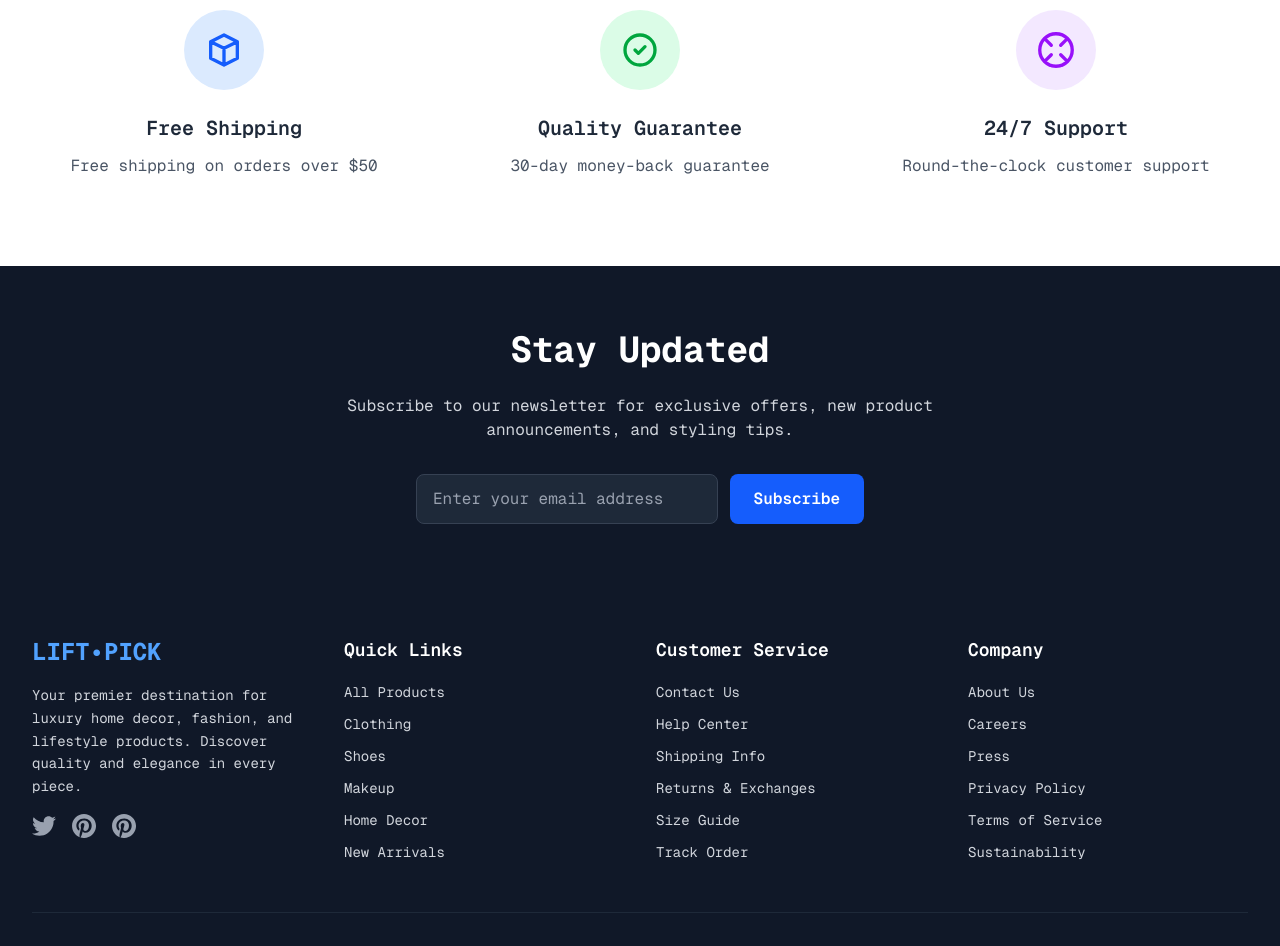
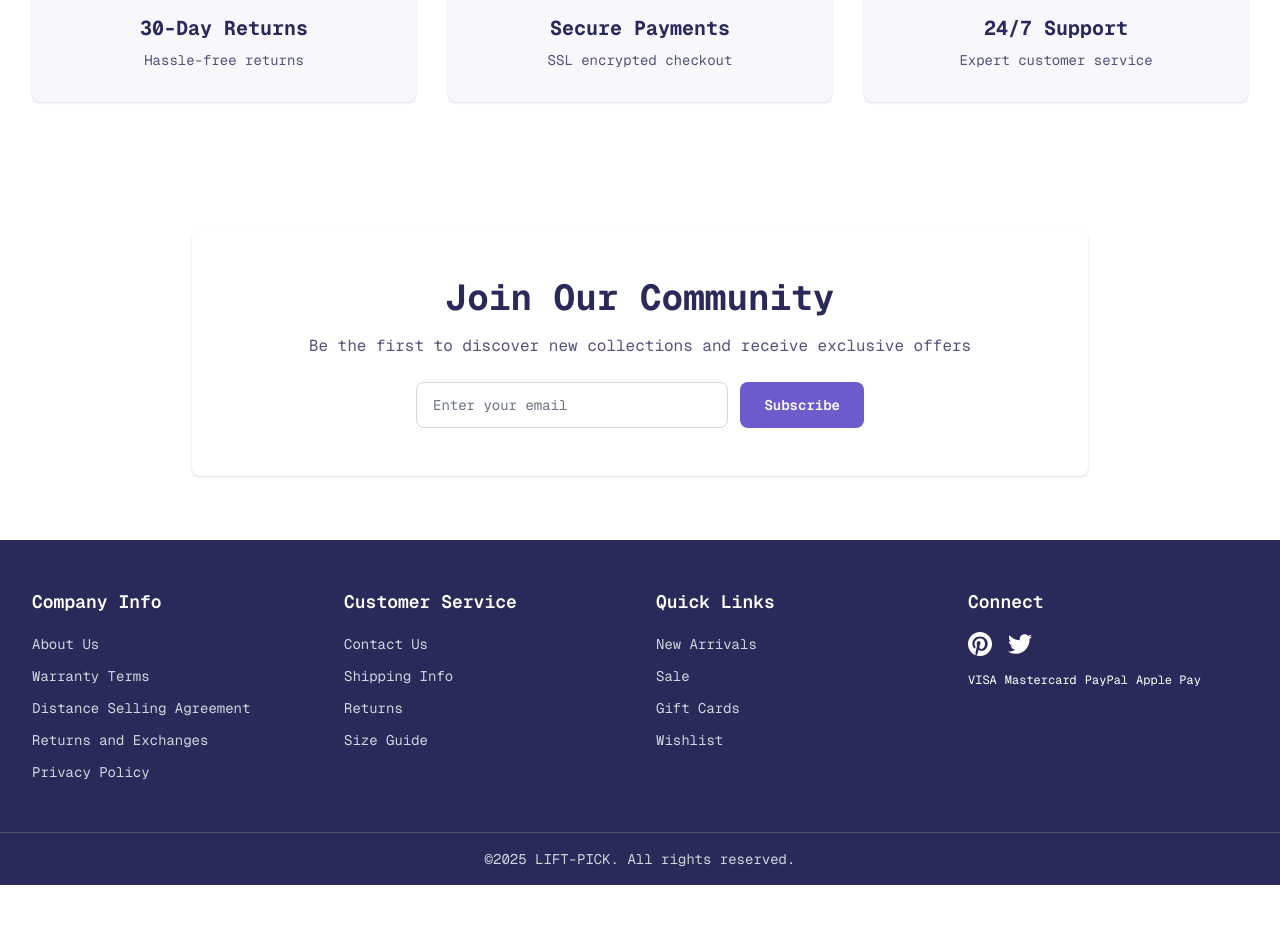
Before and after one commit to sabo64053-pixel/l-ftproje, a Next.js app: page / in a window 1280 px wide. Shown: the part 1966-2912 px from the top of the page. After the commit the page ends 2851 px from the top, so only its background shows below. Built offline with nearby package versions, Linux system fonts and the light colour scheme.

Commit message:
Figma tasarımına uygun güncellemeler - Service Benefits, Newsletter ve Footer tamamlandı - Category sayfası açılır-kapanır filtre menüsü eklendi

```diff
--- a/components/Footer.js
+++ b/components/Footer.js
@@ -3,70 +3,37 @@ import Link from 'next/link';
 
 const Footer = () => {
   return (
-    <footer className="bg-gray-900 text-white">
+    <footer className="bg-[#2A2A5A] text-white">
       {/* Main Footer Content */}
       <div className="max-w-7xl mx-auto px-4 sm:px-6 lg:px-8 py-8 sm:py-12">
         <div className="grid grid-cols-1 sm:grid-cols-2 lg:grid-cols-4 gap-6 sm:gap-8">
           {/* Company Info */}
           <div className="space-y-4">
-            <div className="text-xl sm:text-2xl font-bold text-blue-400">
-              LIFT•PICK
-            </div>
-            <p className="text-gray-300 text-sm leading-relaxed">
-              Your premier destination for luxury home decor, fashion, and lifestyle products.
-              Discover quality and elegance in every piece.
-            </p>
-            <div className="flex space-x-4">
-              <a href="#" className="text-gray-400 hover:text-white transition-colors">
-                <svg className="w-5 h-5 sm:w-6 sm:h-6" fill="currentColor" viewBox="0 0 24 24">
-                  <path d="M24 4.557c-.883.392-1.832.656-2.828.775 1.017-.609 1.798-1.574 2.165-2.724-.951.564-2.005.974-3.127 1.195-.897-.957-2.178-1.555-3.594-1.555-3.179 0-5.515 2.966-4.797 6.045-4.091-.205-7.719-2.165-10.148-5.144-1.29 2.213-.669 5.108 1.523 6.574-.806-.026-1.566-.247-2.229-.616-.054 2.281 1.581 4.415 3.949 4.89-.693.188-1.452.232-2.224.084.626 1.956 2.444 3.379 4.6 3.419-2.07 1.623-4.678 2.348-7.29 2.04 2.179 1.397 4.768 2.212 7.548 2.212 9.142 0 14.307-7.721 13.995-14.646.962-.695 1.797-1.562 2.457-2.549z"/>
-                </svg>
-              </a>
-              <a href="#" className="text-gray-400 hover:text-white transition-colors">
-                <svg className="w-5 h-5 sm:w-6 sm:h-6" fill="currentColor" viewBox="0 0 24 24">
-                  <path d="M12.017 0C5.396 0 .029 5.367.029 11.987c0 5.079 3.158 9.417 7.618 11.174-.105-.949-.199-2.403.041-3.439.219-.937 1.406-5.957 1.406-5.957s-.359-.72-.359-1.781c0-1.663.967-2.911 2.168-2.911 1.024 0 1.518.769 1.518 1.688 0 1.029-.653 2.567-.992 3.992-.285 1.193.6 2.165 1.775 2.165 2.128 0 3.768-2.245 3.768-5.487 0-2.861-2.063-4.869-5.008-4.869-3.41 0-5.409 2.562-5.409 5.199 0 1.033.394 2.143.889 2.741.099.12.112.225.085.345-.09.375-.293 1.199-.334 1.363-.053.225-.172.271-.402.165-1.495-.69-2.433-2.878-2.433-4.646 0-3.776 2.748-7.252 7.92-7.252 4.158 0 7.392 2.967 7.392 6.923 0 4.135-2.607 7.462-6.233 7.462-1.214 0-2.357-.629-2.75-1.378l-.748 2.853c-.271 1.043-1.002 2.35-1.492 3.146C9.57 23.812 10.763 24.009 12.017 24.009c6.624 0 11.99-5.367 11.99-11.988C24.007 5.367 18.641.001 12.017.001z"/>
-                </svg>
-              </a>
-              <a href="#" className="text-gray-400 hover:text-white transition-colors">
-                <svg className="w-5 h-5 sm:w-6 sm:h-6" fill="currentColor" viewBox="0 0 24 24">
-                  <path d="M12.017 0C5.396 0 .029 5.367.029 11.987c0 5.079 3.158 9.417 7.618 11.174-.105-.949-.199-2.403.041-3.439.219-.937 1.406-5.957 1.406-5.957s-.359-.72-.359-1.781c0-1.663.967-2.911 2.168-2.911 1.024 0 1.518.769 1.518 1.688 0 1.029-.653 2.567-.992 3.992-.285 1.193.6 2.165 1.775 2.165 2.128 0 3.768-2.245 3.768-5.487 0-2.861-2.063-4.869-5.008-4.869-3.41 0-5.409 2.562-5.409 5.199 0 1.033.394 2.143.889 2.741.099.12.112.225.085.345-.09.375-.293 1.199-.334 1.363-.053.225-.172.271-.402.165-1.495-.69-2.433-2.878-2.433-4.646 0-3.776 2.748-7.252 7.92-7.252 4.158 0 7.392 2.967 7.392 6.923 0 4.135-2.607 7.462-6.233 7.462-1.214 0-2.357-.629-2.75-1.378l-.748 2.853c-.271 1.043-1.002 2.35-1.492 3.146C9.57 23.812 10.763 24.009 12.017 24.009c6.624 0 11.99-5.367 11.99-11.988C24.007 5.367 18.641.001 12.017.001z"/>
-                </svg>
-              </a>
-            </div>
-          </div>
-
-          {/* Quick Links */}
-          <div className="space-y-4">
-            <h3 className="text-lg font-semibold text-white">Quick Links</h3>
+            <h3 className="text-lg font-semibold text-white">Company Info</h3>
             <ul className="space-y-2">
               <li>
-                <Link href="/products" className="text-gray-300 hover:text-white transition-colors text-sm">
-                  All Products
+                <Link href="/about" className="text-gray-300 hover:text-white transition-colors text-sm">
+                  About Us
                 </Link>
               </li>
               <li>
-                <Link href="/category/clothing" className="text-gray-300 hover:text-white transition-colors text-sm">
-                  Clothing
+                <Link href="/warranty" className="text-gray-300 hover:text-white transition-colors text-sm">
+                  Warranty Terms
                 </Link>
               </li>
               <li>
-                <Link href="/category/shoes" className="text-gray-300 hover:text-white transition-colors text-sm">
-                  Shoes
+                <Link href="/distance-selling" className="text-gray-300 hover:text-white transition-colors text-sm">
+                  Distance Selling Agreement
                 </Link>
               </li>
               <li>
-                <Link href="/category/makeup" className="text-gray-300 hover:text-white transition-colors text-sm">
-                  Makeup
+                <Link href="/returns" className="text-gray-300 hover:text-white transition-colors text-sm">
+                  Returns and Exchanges
                 </Link>
               </li>
               <li>
-                <Link href="/category/home-decor" className="text-gray-300 hover:text-white transition-colors text-sm">
-                  Home Decor
-                </Link>
-              </li>
-              <li>
-                <Link href="/new-arrivals" className="text-gray-300 hover:text-white transition-colors text-sm">
-                  New Arrivals
+                <Link href="/privacy" className="text-gray-300 hover:text-white transition-colors text-sm">
+                  Privacy Policy
                 </Link>
               </li>
             </ul>
@@ -82,18 +49,13 @@ const Footer = () => {
                 </Link>
               </li>
               <li>
-                <Link href="/help" className="text-gray-300 hover:text-white transition-colors text-sm">
-                  Help Center
-                </Link>
-              </li>
-              <li>
                 <Link href="/shipping" className="text-gray-300 hover:text-white transition-colors text-sm">
                   Shipping Info
                 </Link>
               </li>
               <li>
                 <Link href="/returns" className="text-gray-300 hover:text-white transition-colors text-sm">
-                  Returns & Exchanges
+                  Returns
                 </Link>
               </li>
               <li>
@@ -101,92 +63,67 @@ const Footer = () => {
                   Size Guide
                 </Link>
               </li>
+            </ul>
+          </div>
+
+          {/* Quick Links */}
+          <div className="space-y-4">
+            <h3 className="text-lg font-semibold text-white">Quick Links</h3>
+            <ul className="space-y-2">
               <li>
-                <Link href="/track-order" className="text-gray-300 hover:text-white transition-colors text-sm">
-                  Track Order
+                <Link href="/new-arrivals" className="text-gray-300 hover:text-white transition-colors text-sm">
+                  New Arrivals
+                </Link>
+              </li>
+              <li>
+                <Link href="/sale" className="text-gray-300 hover:text-white transition-colors text-sm">
+                  Sale
+                </Link>
+              </li>
+              <li>
+                <Link href="/gift-cards" className="text-gray-300 hover:text-white transition-colors text-sm">
+                  Gift Cards
+                </Link>
+              </li>
+              <li>
+                <Link href="/wishlist" className="text-gray-300 hover:text-white transition-colors text-sm">
+                  Wishlist
                 </Link>
               </li>
             </ul>
           </div>
 
-          {/* Company Info */}
+          {/* Connect */}
           <div className="space-y-4">
-            <h3 className="text-lg font-semibold text-white">Company</h3>
-            <ul className="space-y-2">
-              <li>
-                <Link href="/about" className="text-gray-300 hover:text-white transition-colors text-sm">
-                  About Us
-                </Link>
-              </li>
-              <li>
-                <Link href="/careers" className="text-gray-300 hover:text-white transition-colors text-sm">
-                  Careers
-                </Link>
-              </li>
-              <li>
-                <Link href="/press" className="text-gray-300 hover:text-white transition-colors text-sm">
-                  Press
-                </Link>
-              </li>
-              <li>
-                <Link href="/privacy" className="text-gray-300 hover:text-white transition-colors text-sm">
-                  Privacy Policy
-                </Link>
-              </li>
-              <li>
-                <Link href="/terms" className="text-gray-300 hover:text-white transition-colors text-sm">
-                  Terms of Service
-                </Link>
-              </li>
-              <li>
-                <Link href="/sustainability" className="text-gray-300 hover:text-white transition-colors text-sm">
-                  Sustainability
-                </Link>
-              </li>
-            </ul>
-          </div>
-        </div>
-
-        {/* Newsletter Signup */}
-        <div className="mt-8 sm:mt-12 pt-6 sm:pt-8 border-t border-gray-800">
-          <div className="max-w-2xl mx-auto text-center">
-            <h3 className="text-lg sm:text-xl font-semibold text-white mb-3 sm:mb-4">
-              Stay Updated with Our Newsletter
-            </h3>
-            <p className="text-gray-300 mb-4 sm:mb-6 text-sm">
-              Get the latest updates on new products, exclusive offers, and styling tips.
-            </p>
-            <form className="flex flex-col sm:flex-row gap-3 max-w-md mx-auto">
-              <input
-                type="email"
-                placeholder="Enter your email"
-                className="flex-1 px-3 sm:px-4 py-2 sm:py-3 bg-gray-800 border border-gray-700 rounded-lg focus:outline-none focus:ring-2 focus:ring-blue-500 focus:border-blue-500 text-white placeholder-gray-400 text-sm sm:text-base"
-              />
-              <button
-                type="submit"
-                className="px-4 sm:px-6 py-2 sm:py-3 bg-blue-600 hover:bg-blue-700 text-white font-semibold rounded-lg transition-colors duration-300 text-sm sm:text-base"
-              >
-                Subscribe
-              </button>
-            </form>
+            <h3 className="text-lg font-semibold text-white">Connect</h3>
+            <div className="flex space-x-4 mb-4">
+              <a href="#" className="text-white hover:text-gray-300 transition-colors">
+                <svg className="w-6 h-6" fill="currentColor" viewBox="0 0 24 24">
+                  <path d="M12.017 0C5.396 0 .029 5.367.029 11.987c0 5.079 3.158 9.417 7.618 11.174-.105-.949-.199-2.403.041-3.439.219-.937 1.406-5.957 1.406-5.957s-.359-.72-.359-1.781c0-1.663.967-2.911 2.168-2.911 1.024 0 1.518.769 1.518 1.688 0 1.029-.653 2.567-.992 3.992-.285 1.193.6 2.165 1.775 2.165 2.128 0 3.768-2.245 3.768-5.487 0-2.861-2.063-4.869-5.008-4.869-3.41 0-5.409 2.562-5.409 5.199 0 1.033.394 2.143.889 2.741.099.12.112.225.085.345-.09.375-.293 1.199-.334 1.363-.053.225-.172.271-.402.165-1.495-.69-2.433-2.878-2.433-4.646 0-3.776 2.748-7.252 7.92-7.252 4.158 0 7.392 2.967 7.392 6.923 0 4.135-2.607 7.462-6.233 7.462-1.214 0-2.357-.629-2.75-1.378l-.748 2.853c-.271 1.043-1.002 2.35-1.492 3.146C9.57 23.812 10.763 24.009 12.017 24.009c6.624 0 11.99-5.367 11.99-11.988C24.007 5.367 18.641.001 12.017.001z"/>
+                </svg>
+              </a>
+              <a href="#" className="text-white hover:text-gray-300 transition-colors">
+                <svg className="w-6 h-6" fill="currentColor" viewBox="0 0 24 24">
+                  <path d="M24 4.557c-.883.392-1.832.656-2.828.775 1.017-.609 1.798-1.574 2.165-2.724-.951.564-2.005.974-3.127 1.195-.897-.957-2.178-1.555-3.594-1.555-3.179 0-5.515 2.966-4.797 6.045-4.091-.205-7.719-2.165-10.148-5.144-1.29 2.213-.669 5.108 1.523 6.574-.806-.026-1.566-.247-2.229-.616-.054 2.281 1.581 4.415 3.949 4.89-.693.188-1.452.232-2.224.084.626 1.956 2.444 3.379 4.6 3.419-2.07 1.623-4.678 2.348-7.29 2.04 2.179 1.397 4.768 2.212 7.548 2.212 9.142 0 14.307-7.721 13.995-14.646.962-.695 1.797-1.562 2.457-2.549z"/>
+                </svg>
+              </a>
+            </div>
+            {/* Payment Methods */}
+            <div className="flex space-x-2">
+              <span className="text-white text-xs">VISA</span>
+              <span className="text-white text-xs">Mastercard</span>
+              <span className="text-white text-xs">PayPal</span>
+              <span className="text-white text-xs">Apple Pay</span>
+            </div>
           </div>
         </div>
       </div>
 
       {/* Bottom Bar */}
-      <div className="border-t border-gray-800">
-        <div className="max-w-7xl mx-auto px-4 sm:px-6 lg:px-8 py-4 sm:py-6">
-          <div className="flex flex-col md:flex-row justify-between items-center space-y-4 md:space-y-0">
-            <div className="text-gray-400 text-sm text-center md:text-left">
-              © 2025 LIFT•PICK. All rights reserved.
-            </div>
-            <div className="flex flex-wrap items-center justify-center gap-3 sm:gap-6 text-xs sm:text-sm text-gray-400">
-              <span>Visa</span>
-              <span>Mastercard</span>
-              <span>American Express</span>
-              <span>PayPal</span>
-              <span>Apple Pay</span>
-            </div>
+      <div className="border-t border-gray-600">
+        <div className="max-w-7xl mx-auto px-4 sm:px-6 lg:px-8 py-4">
+          <div className="text-center">
+            <p className="text-gray-300 text-sm">©2025 LIFT-PICK. All rights reserved.</p>
           </div>
         </div>
       </div>
--- a/components/Home.js
+++ b/components/Home.js
@@ -277,67 +277,68 @@ const Home = () => {
         </div>
       </section>
 
-      {/* Service Highlights - Responsive layout */}
+      {/* Service Benefits - Figma Design */}
       <section className="bg-white py-8 sm:py-12 md:py-16">
         <div className="max-w-7xl mx-auto px-4 sm:px-6 lg:px-8">
-          <h2 className="text-2xl sm:text-3xl font-bold text-gray-800 text-center mb-8 sm:mb-10 md:mb-12">Why Choose Us</h2>
           <div className="grid grid-cols-1 sm:grid-cols-2 lg:grid-cols-3 gap-6 sm:gap-8">
-            {/* Service 1 */}
-            <div className="text-center p-4 sm:p-6">
-              <div className="w-16 h-16 sm:w-20 sm:h-20 bg-blue-100 rounded-full mx-auto mb-4 sm:mb-6 flex items-center justify-center">
-                <svg className="w-8 h-8 sm:w-10 sm:h-10 text-blue-600" fill="none" stroke="currentColor" viewBox="0 0 24 24">
-                  <path strokeLinecap="round" strokeLinejoin="round" strokeWidth={2} d="M20 7l-8-4-8 4m16 0l-8 4m8-4v10l-8 4m0-10L4 7m8 4v10M4 7v10l8 4" />
+            {/* Service 1: 30-Day Returns */}
+            <div className="bg-[#F8F8FC] rounded-lg p-6 sm:p-8 text-center shadow-sm">
+              <div className="w-16 h-16 bg-[#2A2A5A] rounded-full mx-auto mb-4 flex items-center justify-center">
+                <svg className="w-8 h-8 text-white" fill="none" stroke="currentColor" viewBox="0 0 24 24">
+                  <path strokeLinecap="round" strokeLinejoin="round" strokeWidth={2} d="M4 4v5h.582m15.356 2A8.001 8.001 0 004.582 9m0 0H9m11 11v-5h-.581m0 0a8.003 8.003 0 01-15.357-2m15.357 2H15" />
                 </svg>
               </div>
-              <h3 className="text-lg sm:text-xl font-semibold text-gray-800 mb-2 sm:mb-3">Free Shipping</h3>
-              <p className="text-gray-600 text-sm sm:text-base">Free shipping on orders over $50</p>
+              <h3 className="text-lg sm:text-xl font-bold text-[#2A2A5A] mb-2">30-Day Returns</h3>
+              <p className="text-[#2A2A5A] text-sm opacity-80">Hassle-free returns</p>
             </div>
 
-            {/* Service 2 */}
-            <div className="text-center p-4 sm:p-6">
-              <div className="w-16 h-16 sm:w-20 sm:h-20 bg-green-100 rounded-full mx-auto mb-4 sm:mb-6 flex items-center justify-center">
-                <svg className="w-8 h-8 sm:w-10 sm:h-10 text-green-600" fill="none" stroke="currentColor" viewBox="0 0 24 24">
-                  <path strokeLinecap="round" strokeLinejoin="round" strokeWidth={2} d="M9 12l2 2 4-4m6 2a9 9 0 11-18 0 9 9 0 0118 0z" />
+            {/* Service 2: Secure Payments */}
+            <div className="bg-[#F8F8FC] rounded-lg p-6 sm:p-8 text-center shadow-sm">
+              <div className="w-16 h-16 bg-[#2A2A5A] rounded-full mx-auto mb-4 flex items-center justify-center">
+                <svg className="w-8 h-8 text-white" fill="none" stroke="currentColor" viewBox="0 0 24 24">
+                  <path strokeLinecap="round" strokeLinejoin="round" strokeWidth={2} d="M9 12l2 2 4-4m5.618-4.016A11.955 11.955 0 0112 2.944a11.955 11.955 0 01-8.618 3.04A12.02 12.02 0 003 9c0 5.591 3.824 10.29 9 11.622 5.176-1.332 9-6.03 9-11.622 0-1.042-.133-2.052-.382-3.016z" />
                 </svg>
               </div>
-              <h3 className="text-lg sm:text-xl font-semibold text-gray-800 mb-2 sm:mb-3">Quality Guarantee</h3>
-              <p className="text-gray-600 text-sm sm:text-base">30-day money-back guarantee</p>
+              <h3 className="text-lg sm:text-xl font-bold text-[#2A2A5A] mb-2">Secure Payments</h3>
+              <p className="text-[#2A2A5A] text-sm opacity-80">SSL encrypted checkout</p>
             </div>
 
-            {/* Service 3 */}
-            <div className="text-center p-4 sm:p-6">
-              <div className="w-16 h-16 sm:w-20 sm:h-20 bg-purple-100 rounded-full mx-auto mb-4 sm:mb-6 flex items-center justify-center">
-                <svg className="w-8 h-8 sm:w-10 sm:h-10 text-purple-600" fill="none" stroke="currentColor" viewBox="0 0 24 24">
+            {/* Service 3: 24/7 Support */}
+            <div className="bg-[#F8F8FC] rounded-lg p-6 sm:p-8 text-center shadow-sm">
+              <div className="w-16 h-16 bg-[#2A2A5A] rounded-full mx-auto mb-4 flex items-center justify-center">
+                <svg className="w-8 h-8 text-white" fill="none" stroke="currentColor" viewBox="0 0 24 24">
                   <path strokeLinecap="round" strokeLinejoin="round" strokeWidth={2} d="M18.364 5.636l-3.536 3.536m0 5.656l3.536 3.536M9.172 9.172L5.636 5.636m3.536 9.192L5.636 18.364M12 2.25a9.75 9.75 0 100 19.5 9.75 9.75 0 000-19.5z" />
                 </svg>
               </div>
-              <h3 className="text-lg sm:text-xl font-semibold text-gray-800 mb-2 sm:mb-3">24/7 Support</h3>
-              <p className="text-gray-600 text-sm sm:text-base">Round-the-clock customer support</p>
+              <h3 className="text-lg sm:text-xl font-bold text-[#2A2A5A] mb-2">24/7 Support</h3>
+              <p className="text-[#2A2A5A] text-sm opacity-80">Expert customer service</p>
             </div>
           </div>
         </div>
       </section>
 
-      {/* Newsletter Signup - Responsive design */}
-      <section className="bg-gray-900 py-8 sm:py-12 md:py-16">
-        <div className="max-w-7xl mx-auto px-4 sm:px-6 lg:px-8 text-center">
-          <h2 className="text-2xl sm:text-3xl md:text-4xl font-bold text-white mb-4 sm:mb-6">Stay Updated</h2>
-          <p className="text-gray-300 text-sm sm:text-base mb-6 sm:mb-8 max-w-2xl mx-auto">
-            Subscribe to our newsletter for exclusive offers, new product announcements, and styling tips.
+      {/* Newsletter Signup - Figma Design */}
+      <section className="bg-white py-8 sm:py-12 md:py-16">
+        <div className="max-w-7xl mx-auto px-4 sm:px-6 lg:px-8">
+          <div className="bg-white rounded-lg shadow-sm p-8 sm:p-12 text-center max-w-4xl mx-auto">
+            <h2 className="text-2xl sm:text-3xl md:text-4xl font-bold text-[#2A2A5A] mb-4">Join Our Community</h2>
+            <p className="text-[#2A2A5A] text-sm sm:text-base mb-6 opacity-80">
+              Be the first to discover new collections and receive exclusive offers
             </p>
             <form className="flex flex-col sm:flex-row gap-3 max-w-md mx-auto">
               <input
                 type="email"
-              placeholder="Enter your email address"
-              className="flex-1 px-3 sm:px-4 py-2 sm:py-3 bg-gray-800 border border-gray-700 rounded-lg focus:outline-none focus:ring-2 focus:ring-blue-500 focus:border-blue-500 text-white placeholder-gray-400 text-sm sm:text-base"
+                placeholder="Enter your email"
+                className="flex-1 px-4 py-3 bg-white border border-gray-300 rounded-lg focus:outline-none focus:ring-2 focus:ring-[#6B5BCC] focus:border-[#6B5BCC] text-gray-900 placeholder-gray-500 text-sm"
               />
               <button
                 type="submit"
-              className="px-4 sm:px-6 py-2 sm:py-3 bg-blue-600 hover:bg-blue-700 text-white font-semibold rounded-lg transition-colors duration-300 text-sm sm:text-base"
+                className="px-6 py-3 bg-[#6B5BCC] hover:bg-[#5A4BB8] text-white font-semibold rounded-lg transition-colors duration-300 text-sm"
               >
                 Subscribe
               </button>
             </form>
+          </div>
         </div>
       </section>
     </main>
```
Lines whose indentation alone changed are shown as unchanged.
